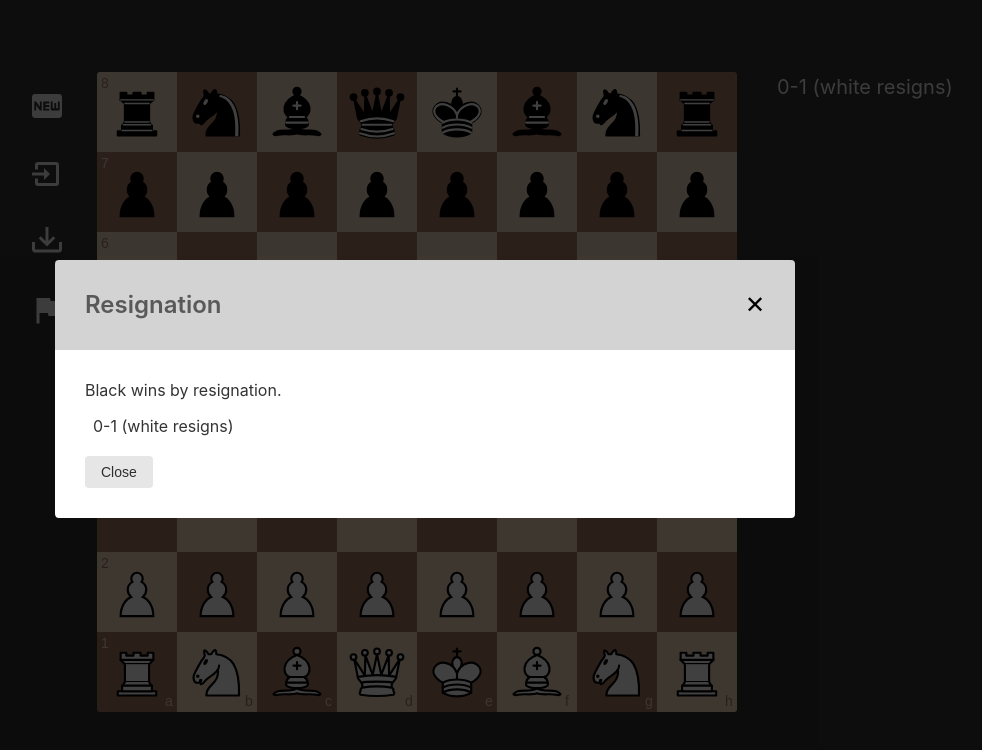
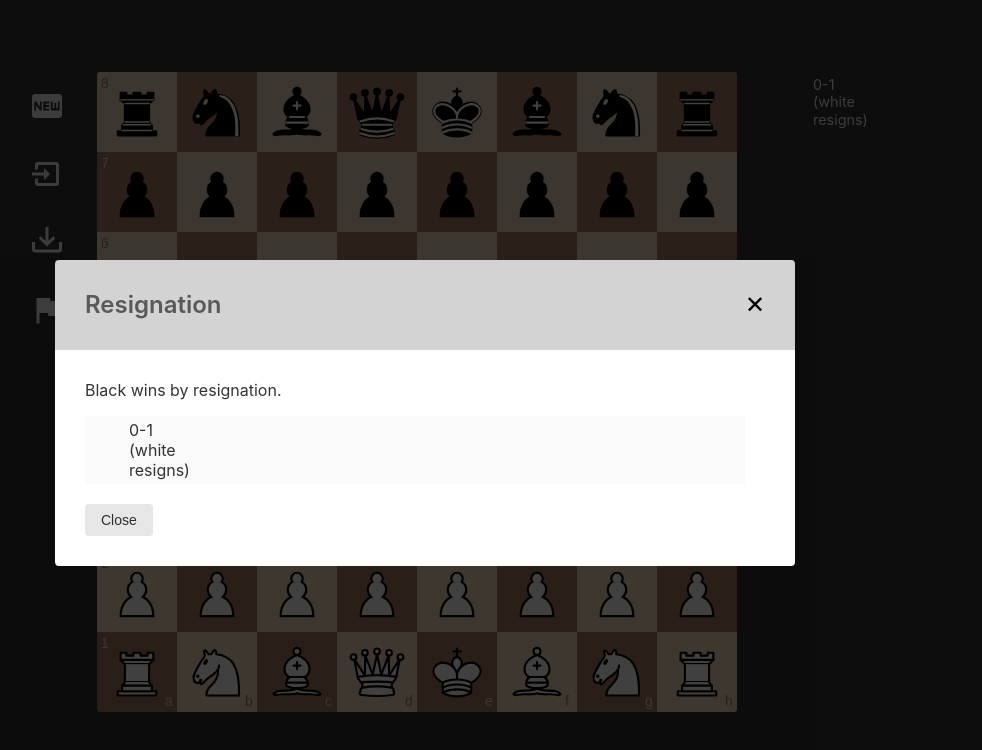
Before and after one commit to ErikMuir/chess-engine, a React app: page / in a window 1280 px wide. Both pictures are taken after a click on the button 262 px from the left and 310 px from the top of the page. Shown: the top 750 px of the page, without its empty margins (215-1197 px from the left). Built offline with nearby package versions, Linux system fonts and the light colour scheme.

Commit message:
update move list styles

```diff
--- a/src/components/MoveList.js
+++ b/src/components/MoveList.js
@@ -8,9 +8,9 @@ const getMoveNumber = (whiteMove, moveNumber) => (whiteMove.includes('resign') ?
 
 const getMove = (whiteMove, blackMove, moveNumber) => (
   <div className="move" key={moveNumber}>
-    <span className="move-number">{getMoveNumber(whiteMove, moveNumber)}</span>
-    <span>{whiteMove}</span>
-    <span>{blackMove}</span>
+    <div className="move-number">{getMoveNumber(whiteMove, moveNumber)}</div>
+    <div className="move-symbol">{whiteMove}</div>
+    <div className="move-symbol">{blackMove}</div>
   </div>
 );
 
@@ -38,7 +38,11 @@ class MoveList extends React.Component {
     const { game } = this.state;
     const height = boardSize;
     const moves = getMoves(game);
-    return <div className="aside move-list" style={{ height }}>{moves}</div>;
+    return (
+      <div className="aside move-list" style={{ height }}>
+        {moves}
+      </div>
+    );
   }
 }
 
--- a/src/styles/app.css
+++ b/src/styles/app.css
@@ -67,28 +67,40 @@ body {
   /* margin-right: 0.5rem; */
 }
 
+#load-game-input {
+  position: fixed;
+  top: -100rem;
+}
+
 .move-list {
   padding-left: 2rem;
   overflow-x: hidden;
   overflow-y: auto;
-  font-size: 125%;
-  line-height: 150%;
+  font-size: 90%;
+  line-height: 120%;
 }
 
 .move {
-  display: inline-block;
-  margin-right: 0.5rem;
+  display: flex;
+  justify-content: flex-start;
+  padding: 0 8px;
 }
 
-.move>span {
-  margin-right: 0.5rem;
+.move div {
+  padding: 4px;
+}
+
+.move:nth-child(even) {
+  background-color: rgba(200, 200, 200, 0.1);
 }
 
 .move-number {
+  padding: 4px;
+  width: 1.5rem;
   color: #999999;
 }
 
-#load-game-input {
-  position: fixed;
-  top: -100rem;
+.move-symbol {
+  padding: 4px;
+  width: 4rem;
 }
```
